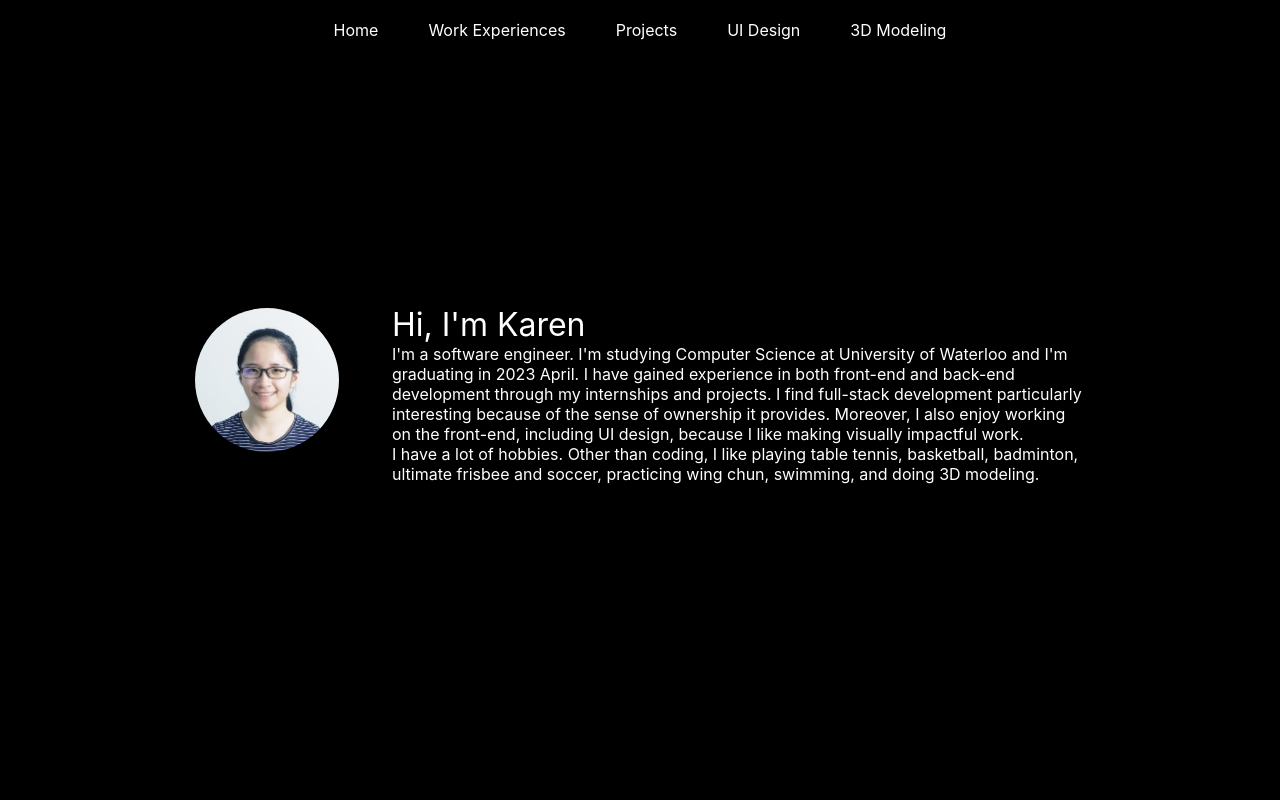
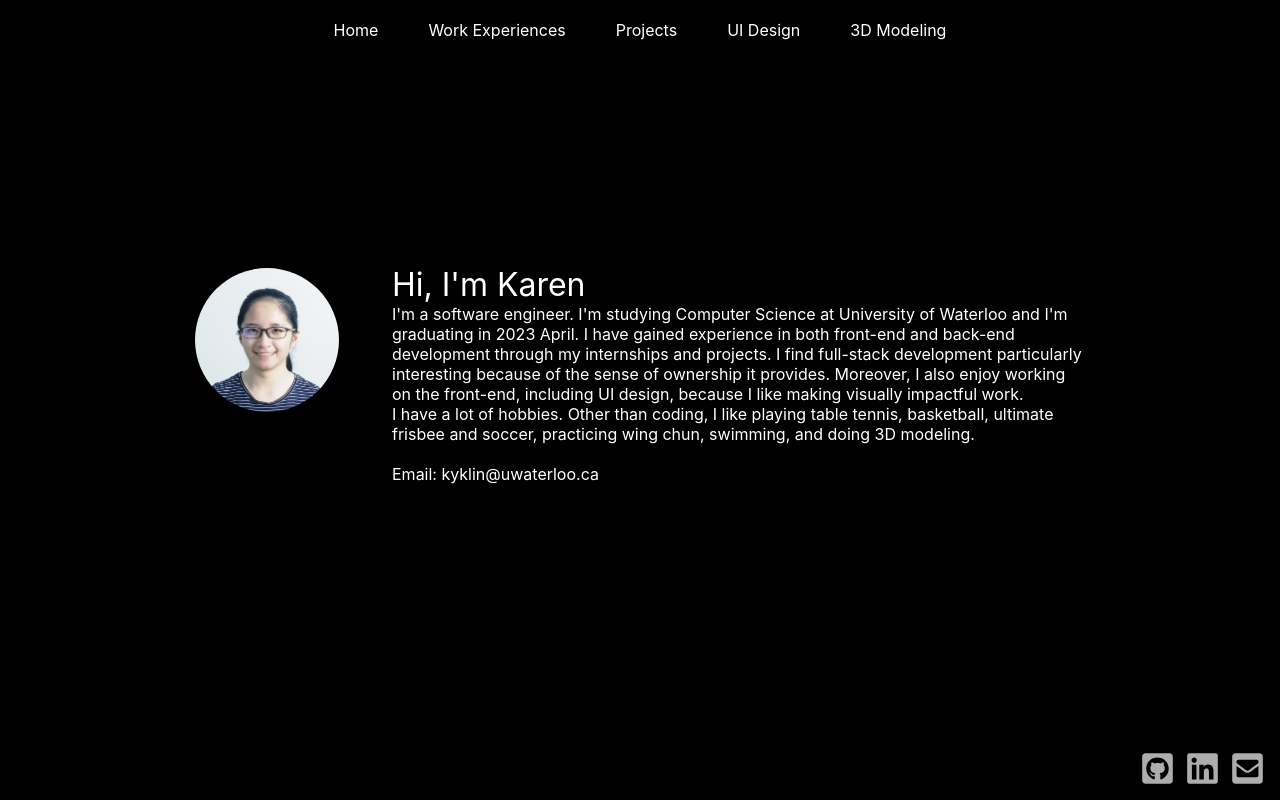
Before and after one commit to karenlinky/personal-website, a React (Create React App) app: page /about_me in a window 1280 px wide. Built offline with nearby package versions, Linux system fonts and the light colour scheme.

Commit message:
Fixed work experiences wordings

```diff
--- a/src/components/aboutMe/AboutMe.js
+++ b/src/components/aboutMe/AboutMe.js
@@ -1,6 +1,7 @@
 import React from 'react'
 import ResponsivePage from '../responsivePage/ResponsivePage';
 import PageHeader from '../typography/PageHeader';
+import IconButtonGroup from '../iconButton/IconButtonGroup';
 import './aboutMe.css';
 
 import profilePic from '../../img/profilePic/profilePic.jpg';
@@ -10,15 +11,21 @@ const AboutMe = () => {
         I have gained experience in both front-end and back-end development through my internships and projects.
         I find full-stack development particularly interesting because of the sense of ownership it provides.
         Moreover, I also enjoy working on the front-end, including UI design, because I like making visually impactful work.<br/>
-        I have a lot of hobbies. Other than coding, I like playing table tennis, basketball, badminton, ultimate frisbee and soccer, practicing wing chun, swimming, and doing 3D modeling.
+        I have a lot of hobbies. Other than coding, I like playing table tennis, basketball, ultimate frisbee and soccer, practicing wing chun, swimming, and doing 3D modeling.<br/><br/>
+        Email: kyklin@uwaterloo.ca
         </div></>
 
     return (
+        <>
         <div className={'fullPageBody'}>
             <ResponsivePage>
                 <PageHeader shortTopPadding threshold={0} label={'Hi, I\'m Karen'} descr={descr} img={{img: profilePic, alt: 'profile picture'}}/>
             </ResponsivePage>
         </div>
+        <div className='icons'>
+            <IconButtonGroup />
+        </div>
+        </>
     )
 }
 
--- a/src/components/typography/pageHeader.css
+++ b/src/components/typography/pageHeader.css
@@ -18,6 +18,7 @@
 
 .shortTopPadding {
     padding-bottom: 0;
+    margin-top: 25vh;
     margin-bottom: 0;
 }
 
--- a/src/components/workExperiences/Achievers2ExperienceCard.js
+++ b/src/components/workExperiences/Achievers2ExperienceCard.js
@@ -22,7 +22,7 @@ const Achievers2ExperienceCard = ({ openNum, experienceNum, onCardClick }) => {
     <ImageExample />
     <ListItem1>Fixed <CardPrimaryText>frontend</CardPrimaryText> and <CardPrimaryText>backend</CardPrimaryText> bugs</ListItem1>
     <ListItem2>Made the UI more <CardPrimaryText>responsive</CardPrimaryText> by removing unwanted white spaces according to the screensize</ListItem2>
-    <ListItem2>Fixed <CardPrimaryText>permission issue</CardPrimaryText></ListItem2>
+    <ListItem2>Fixed <CardPrimaryText>permission issues</CardPrimaryText></ListItem2>
     <ListItem2>Fixed bug occurred while fetching data from GCS</ListItem2>
     <ListItem1>Handled storing images</ListItem1>
     <ListItem2>Wrote scripts to <CardPrimaryText>scale</CardPrimaryText> and <CardPrimaryText>crop</CardPrimaryText> images/GIFs, and upload them to a <CardPrimaryText>GCS bucket</CardPrimaryText></ListItem2>
--- a/src/components/workExperiences/MetaExperienceCard.js
+++ b/src/components/workExperiences/MetaExperienceCard.js
@@ -22,7 +22,7 @@ const MetaExperienceCard = ({ openNum, experienceNum, onCardClick }) => {
     <ListItem2>Designed the <CardPrimaryText>UI</CardPrimaryText> using <CardPrimaryText>Figma</CardPrimaryText></ListItem2>
     <ListItem1>Added the <CardPrimaryText>alert-template feature</CardPrimaryText> to the developer communication platform</ListItem1>
     <ListItem2>Allowed users to <CardPrimaryText>select a template from a dropdown</CardPrimaryText> and compose a message using the selected template</ListItem2>
-    <ListItem2>Increased <CardPrimaryText>efficiency</CardPrimaryText> by sparing users from having to write a message from scratch</ListItem2>
+    <ListItem2>Increased <CardPrimaryText>efficiency</CardPrimaryText> by eliminating the need for users to compose a message from scratch</ListItem2>
   </div>;
   // const description = <div>
   //   <div><Chip>ReactJS</Chip><Chip>CSS</Chip><Chip>Hack (PHP)</Chip><Chip>UI Design</Chip></div>
```
